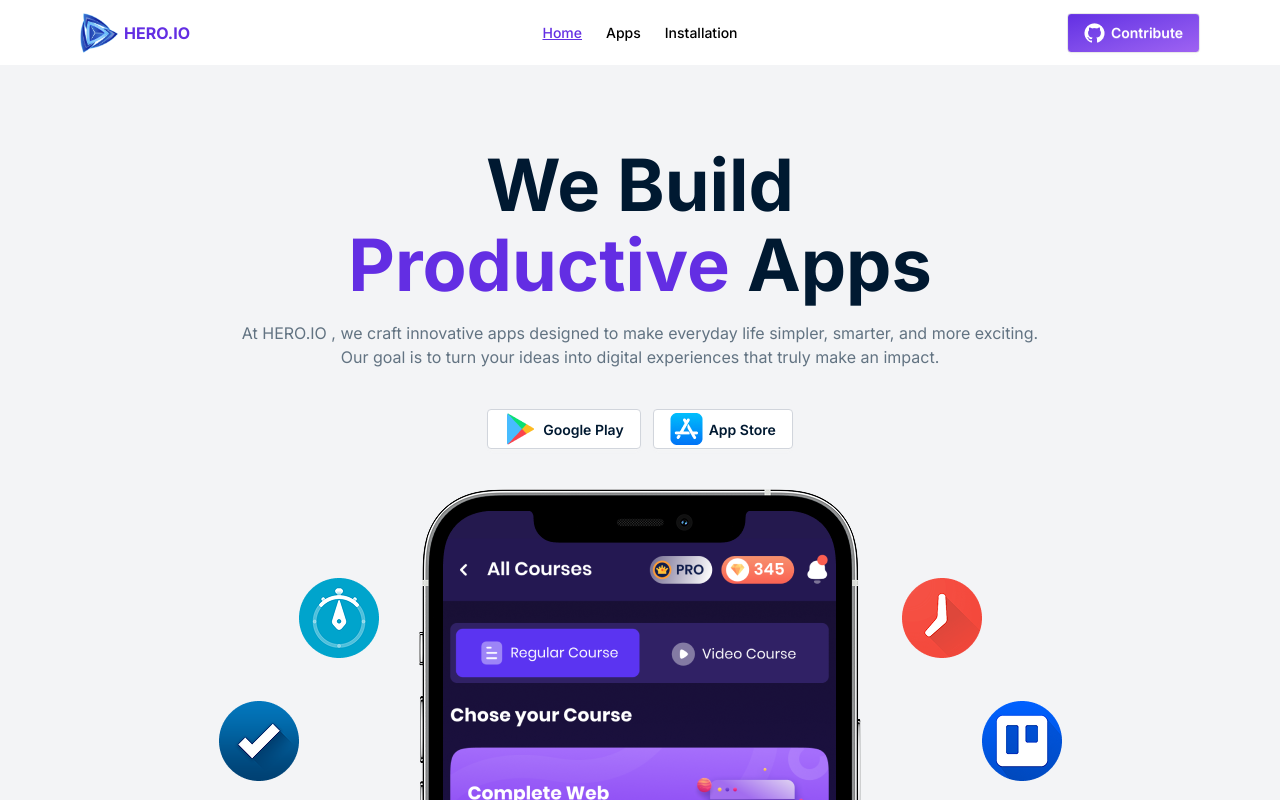
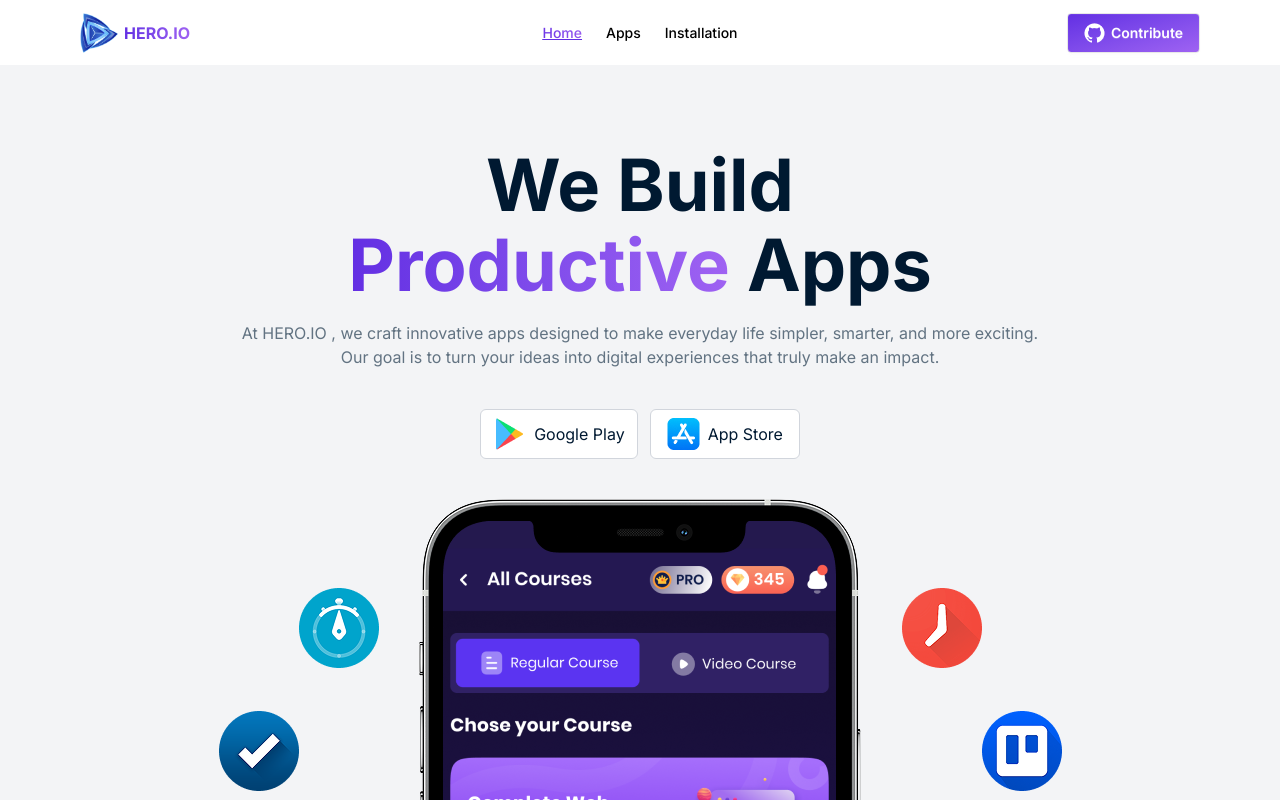
Before and after one commit to Zahidul8/hero.io-app, a React (Vite) app: page / in a window 1280 px wide. Shown: the top 800 px of the page. Built offline with nearby package versions, Linux system fonts and the light colour scheme.

Commit message:
some changes and fuctionality added

```diff
--- a/src/Components/Apps.jsx
+++ b/src/Components/Apps.jsx
@@ -11,7 +11,7 @@ const Apps = ({app}) => {
 
     return (
         <Link to={`/apps/${id}`}>
-        <div className='p-4 shadow-xl bg-white rounded-2xl min-h-[460px]'>
+        <div className='p-4 shadow-xl bg-white rounded-2xl min-h-[460px] hover:scale-103 transition ease-in-out duration-300'>
             <figure className=' flex justify-center'>
                 <img className='rounded-2xl w-full' src={image} alt="" />
             </figure>
--- a/src/Components/Banner.jsx
+++ b/src/Components/Banner.jsx
@@ -8,15 +8,15 @@ const Banner = () => {
     return (
         <div className='py-[80px]'>
             <div className='text-center px-2 2xl:px-0'>
-                <h3 className='banner-heading font-bold text-[#001931] max-w-[597px] mx-auto sm:leading-20'>We Build <span className='text-[#632EE3]'>Productive</span> Apps</h3>
+                <h3 className='banner-heading font-bold text-[#001931] max-w-[597px] mx-auto sm:leading-20'>We Build <span className='bg-gradient-to-r from-[#632EE3] to-[#9F62F2] text-transparent bg-clip-text'>Productive</span> Apps</h3>
                 <p className='text-[#627382] max-w-[800px] mx-auto mt-4  md:p-0'>At HERO.IO , we craft innovative apps designed to make everyday life simpler, smarter, and more exciting. Our goal is to turn your ideas into digital experiences that truly make an impact.</p>
             </div>
             <div className='flex items-center gap-3 justify-center mt-10'>
-                <Link className='btn border bg-white border-gray-300 py-4 ' to='https://play.google.com/store/games?device=windows' target='_blank'>
+                <Link className=' flex items-center gap-2 px-3 py-2 rounded-md hover:bg-gray-100 hover:shadow-md  border bg-white border-gray-300 ' to='https://play.google.com/store/games?device=windows' target='_blank'>
                 <img src={playstore} alt="" />
                 <p className='text-[#001931]'>Google Play</p>
                 </Link>
-                <Link className='btn border  bg-white border-gray-300 py-4 ' to='https://www.apple.com/app-store' target='_blank'>
+                <Link className='flex items-center gap-2 px-4 py-2 rounded-md hover:bg-gray-100 hover:shadow-md  border  bg-white border-gray-300 ' to='https://www.apple.com/app-store' target='_blank'>
                 <img src={appstore} alt="" />
                 <p className='text-[#001931]'>App Store</p>
                 </Link>
--- a/src/Components/Navbar.jsx
+++ b/src/Components/Navbar.jsx
@@ -22,7 +22,7 @@ const Navbar = () => {
                 </div>
                 <div><Link className='flex items-center gap-1 ' to='/'>
                 <img className='w-[40px]' src={logo} alt="" />
-                <span className='text-[#632EE3] font-bold'>HERO.IO</span>
+                <span className=' bg-gradient-to-r from-[#632EE3] to-[#9F62F2] text-transparent bg-clip-text font-bold'>HERO.IO</span>
                 </Link></div>
             </div>
             <div className="navbar-center hidden lg:flex">
--- a/src/Pages/AppDetails.jsx
+++ b/src/Pages/AppDetails.jsx
@@ -50,7 +50,7 @@ const AppDetails = () => {
             return;
         }
 
-        toast('App installed Successfully !', {
+        toast(`${title} app installed Successfully !`, {
             position: 'top-center',
         });
         setStatus(true);
--- a/src/Pages/Installation.jsx
+++ b/src/Pages/Installation.jsx
@@ -29,7 +29,7 @@ const Installation = () => {
         setAppsStr(updatedList);
         localStorage.setItem('applist', JSON.stringify(updatedList));
 
-        toast('App Uninstalled Successfully !', {
+        toast('App Uninstalled from your device !', {
             position: 'top-center',
         });
     }
--- a/src/Pages/TrendingApps.jsx
+++ b/src/Pages/TrendingApps.jsx
@@ -23,7 +23,7 @@ const TrendingApps = () => {
             </div>
 
             <div className='flex justify-center pb-[80px]'>
-            <Link to='/allapp' className="btn bg-gradient-to-br from-[#632EE3] to-[#9F62F2] text-white py-[14px] px-8 font-semibold">Show All</Link>
+            <Link to='/allapp' className="btn bg-gradient-to-br from-[#632EE3] to-[#9F62F2] text-white py-[14px] px-8 font-semibold hover:shadow-xl sha">Show All</Link>
             </div>
         </div>
     );
--- a/src/index.css
+++ b/src/index.css
@@ -9,10 +9,11 @@ body {
 }
 
 .active {
-  color: #632EE3;
+  background: linear-gradient(to right, #632EE3, #9F62F2);
+  -webkit-background-clip: text;
+  -webkit-text-fill-color: transparent;
   text-decoration: underline;
   text-decoration-color: #632EE3;
-
 }
 .banner-heading{
   font-size: clamp(1.75rem, 6vw, 72px);
```
